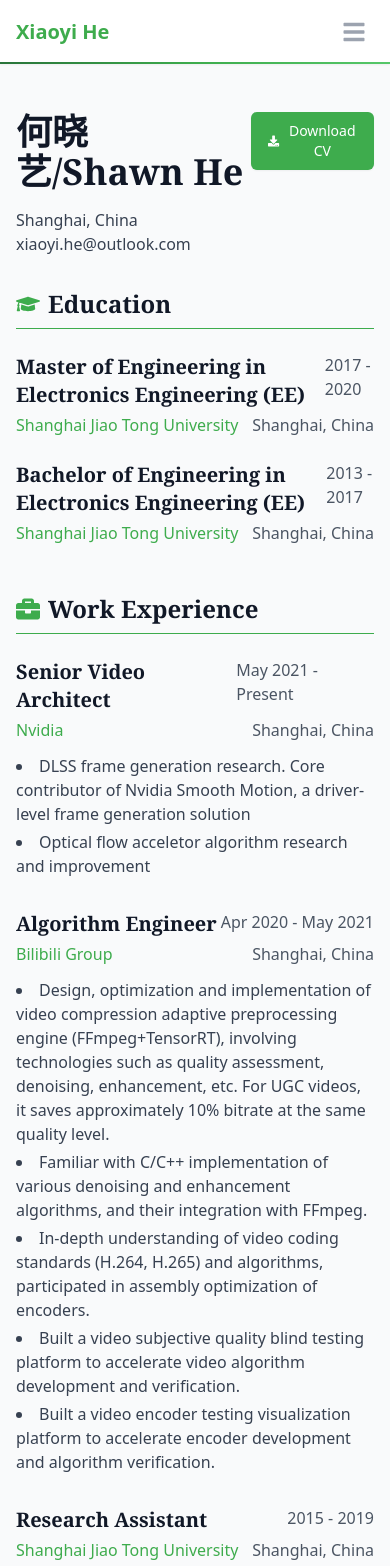
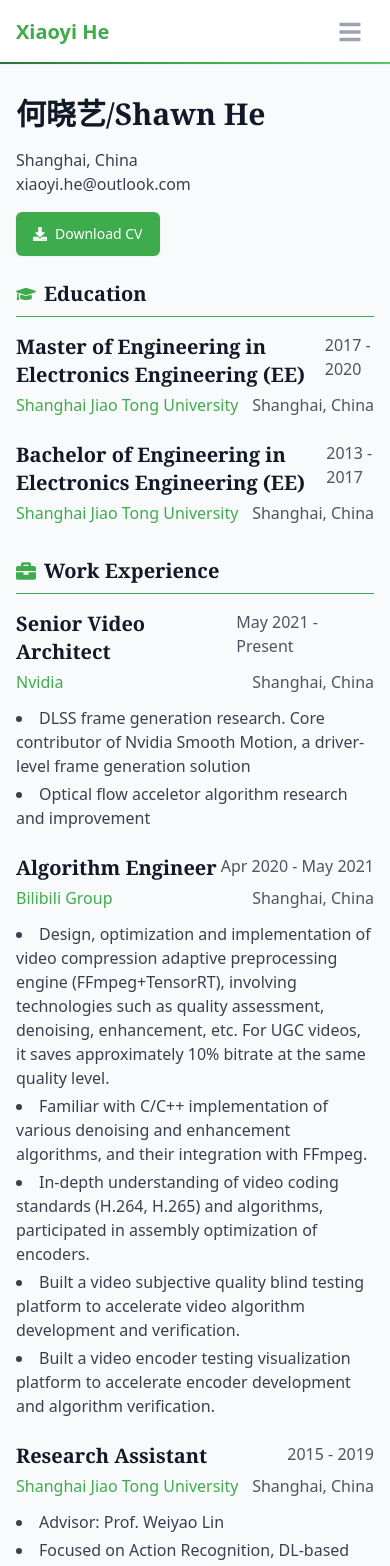
Before and after one commit to hexiaoyi95/hexiaoyi95.github.io, a Next.js app: page /resume in a window 390 px wide. Shown: the top 1566 px of the page. Built offline with nearby package versions, Linux system fonts and the light colour scheme.

Commit message:
Optimize website for mobile devices

```diff
--- a/src/app/resume/page.tsx
+++ b/src/app/resume/page.tsx
@@ -157,12 +157,12 @@ const skills = {
 
 export default function ResumePage() {
   return (
-    <div className="container mx-auto py-12">
+    <div className="container mx-auto py-8 px-4 sm:py-12">
       <div className="max-w-4xl mx-auto">
         {/* Header */}
-        <div className="flex justify-between items-start mb-8">
+        <div className="flex flex-col sm:flex-row justify-between items-start mb-6 sm:mb-8">
           <div>
-            <h1 className="text-4xl font-bold mb-2">何晓艺/Shawn He</h1>
+            <h1 className="text-3xl sm:text-4xl font-bold mb-2">何晓艺/Shawn He</h1>
             <h2 className="text-2xl text-gray-600 dark:text-gray-400 mb-4">
               {/*Software Engineer*/}
             </h2>
@@ -171,14 +171,14 @@ export default function ResumePage() {
               <p>xiaoyi.he@outlook.com</p>
             </div>
           </div>
-          <button className="btn">
+          <button className="btn mt-4 sm:mt-0">
             <FaDownload className="mr-2" /> Download CV
           </button>
         </div>
 
         {/* Education Section */}
-        <section className="mb-12">
-          <h2 className="text-2xl font-bold mb-6 pb-2 border-b border-aurora flex items-center">
+        <section className="mb-8 sm:mb-12">
+          <h2 className="text-xl sm:text-2xl font-bold mb-4 sm:mb-6 pb-2 border-b border-aurora flex items-center">
             <FaGraduationCap className="mr-2 text-aurora" /> Education
           </h2>
           <div className="space-y-6">
@@ -202,11 +202,11 @@ export default function ResumePage() {
         </section>
 
         {/* Experience Section */}
-        <section className="mb-12">
-          <h2 className="text-2xl font-bold mb-6 pb-2 border-b border-aurora flex items-center">
+        <section className="mb-8 sm:mb-12">
+          <h2 className="text-xl sm:text-2xl font-bold mb-4 sm:mb-6 pb-2 border-b border-aurora flex items-center">
             <FaBriefcase className="mr-2 text-aurora" /> Work Experience
           </h2>
-          <div className="space-y-8">
+          <div className="space-y-6 sm:space-y-8">
             {experience.map((exp, index) => (
               <div key={index}>
                 <div className="flex justify-between mb-1">
@@ -230,8 +230,8 @@ export default function ResumePage() {
         </section>
 
         {/* Research Projects Section */}
-        <section className="mb-12">
-          <h2 className="text-2xl font-bold mb-6 pb-2 border-b border-aurora flex items-center">
+        <section className="mb-8 sm:mb-12">
+          <h2 className="text-xl sm:text-2xl font-bold mb-4 sm:mb-6 pb-2 border-b border-aurora flex items-center">
             <FaCode className="mr-2 text-aurora" /> Research Projects
           </h2>
           <div className="space-y-6">
@@ -248,13 +248,13 @@ export default function ResumePage() {
         </section>
 
         {/* Publications Section */}
-        <section className="mb-12">
-          <h2 className="text-2xl font-bold mb-6 pb-2 border-b border-aurora flex items-center">
+        <section className="mb-8 sm:mb-12">
+          <h2 className="text-xl sm:text-2xl font-bold mb-4 sm:mb-6 pb-2 border-b border-aurora flex items-center">
             <FaNewspaper className="mr-2 text-aurora" /> Publications
           </h2>
-          <div className="space-y-4">
+          <div className="space-y-3 sm:space-y-4">
             {publications.map((pub, index) => (
-              <div key={index} className="bg-white dark:bg-night-lighter p-4 rounded-lg shadow-sm">
+              <div key={index} className="bg-white dark:bg-night-lighter p-3 sm:p-4 rounded-lg shadow-sm">
                 <h3 className="text-lg font-semibold mb-1">{pub.title}</h3>
                 <p className="text-aurora dark:text-aurora-light">{pub.authors}</p>
                 <p className="text-gray-600 dark:text-gray-400 text-sm">
@@ -278,11 +278,11 @@ export default function ResumePage() {
         </section>
 
         {/* Skills Section */}
-        <section className="mb-12">
-          <h2 className="text-2xl font-bold mb-6 pb-2 border-b border-aurora flex items-center">
+        <section className="mb-8 sm:mb-12">
+          <h2 className="text-xl sm:text-2xl font-bold mb-4 sm:mb-6 pb-2 border-b border-aurora flex items-center">
             <FaCode className="mr-2 text-aurora" /> Skills & Achievements
           </h2>
-          <div className="grid md:grid-cols-2 gap-6">
+          <div className="grid grid-cols-1 md:grid-cols-2 gap-4 sm:gap-6">
             <div>
               <h3 className="text-xl font-semibold mb-3 flex items-center">
                 <span className="h-4 w-1 bg-aurora mr-2"></span>
--- a/src/components/Layout/Footer.tsx
+++ b/src/components/Layout/Footer.tsx
@@ -12,7 +12,7 @@ const socialLinks = [
 
 export default function Footer() {
   return (
-    <footer className="bg-night-lighter py-8 mt-12 relative overflow-hidden">
+    <footer className="bg-night-lighter py-6 sm:py-8 mt-8 sm:mt-12 relative overflow-hidden">
       {/* Aurora accent at top of footer */}
       <div className="absolute top-0 left-0 right-0 h-1 aurora-gradient"></div>
 
@@ -21,9 +21,9 @@ export default function Footer() {
         <div className="h-full w-full bg-[radial-gradient(circle,_var(--tw-gradient-stops))] from-aurora via-transparent to-transparent"></div>
       </div>
 
-      <div className="container mx-auto">
+      <div className="container mx-auto px-4">
         <div className="flex flex-col md:flex-row justify-between items-center">
-          <div className="mb-4 md:mb-0">
+          <div className="mb-6 md:mb-0 text-center md:text-left">
             <p className="text-sm text-gray-400">
               &copy; {new Date().getFullYear()} Xiaoyi He. All Rights Reserved.
             </p>
@@ -31,17 +31,18 @@ export default function Footer() {
               Generated with ❤️ using <a href="https://cursor.sh" target="_blank" rel="noopener noreferrer" className="text-aurora-light hover:text-aurora-lighter transition-colors">Cursor</a> - The AI-first code editor
             </p>
           </div>
-          <div className="flex space-x-4">
+          <div className="flex space-x-6">
             {socialLinks.map((item) => (
               <Link
                 key={item.name}
                 href={item.href}
-                className="text-gray-400 hover:text-aurora-light transition-colors"
+                className="text-gray-400 hover:text-aurora-light transition-colors p-2 -m-2"
                 target="_blank"
                 rel="noopener noreferrer"
+                aria-label={item.name}
               >
                 <span className="sr-only">{item.name}</span>
-                <item.icon className="h-6 w-6" aria-hidden="true" />
+                <item.icon className="h-6 w-6 sm:h-5 sm:w-5" aria-hidden="true" />
               </Link>
             ))}
           </div>
--- a/src/components/Layout/Header.tsx
+++ b/src/components/Layout/Header.tsx
@@ -19,7 +19,7 @@ export default function Header() {
   const pathname = usePathname();
 
   return (
-    <header className="bg-white dark:bg-night backdrop-blur-sm bg-opacity-90 dark:bg-opacity-90 shadow-sm sticky top-0 z-10">
+    <header className="bg-white dark:bg-night backdrop-blur-sm bg-opacity-90 dark:bg-opacity-90 shadow-sm sticky top-0 z-30">
       {/* Aurora accent line at bottom of header */}
       <div className="absolute bottom-0 left-0 right-0 h-0.5 aurora-gradient"></div>
 
@@ -54,7 +54,8 @@ export default function Header() {
           <div className="flex items-center md:hidden">
             <button
               onClick={() => setIsOpen(!isOpen)}
-              className="p-2 rounded-md text-gray-400 hover:text-aurora hover:bg-gray-100 dark:hover:bg-night-lighter focus:outline-none transition-colors"
+              className="p-3 rounded-md text-gray-400 hover:text-aurora hover:bg-gray-100 dark:hover:bg-night-lighter focus:outline-none transition-colors"
+              aria-label="Toggle menu"
             >
               <span className="sr-only">Open main menu</span>
               {isOpen ? (
@@ -68,8 +69,8 @@ export default function Header() {
       </div>
 
       {/* Mobile menu, show/hide based on menu state */}
-      <div className={`${isOpen ? 'block' : 'hidden'} md:hidden`}>
-        <div className="pt-2 pb-3 space-y-1">
+      <div className={`${isOpen ? 'block' : 'hidden'} md:hidden transition-all duration-300 ease-in-out`}>
+        <div className="pt-2 pb-4 space-y-0">
           {navigation.map((item) => (
             <Link
               key={item.name}
@@ -78,7 +79,7 @@ export default function Header() {
                 pathname === item.href
                   ? 'bg-aurora bg-opacity-10 dark:bg-night-lighter text-aurora dark:text-aurora-light'
                   : 'text-gray-700 dark:text-gray-300 hover:bg-gray-50 dark:hover:bg-night-light hover:text-aurora dark:hover:text-aurora-light'
-              } block px-3 py-2 rounded-md text-base font-medium transition-colors`}
+              } block px-4 py-3 rounded-md text-base font-medium transition-colors`}
               onClick={() => setIsOpen(false)}
             >
               {item.name}
--- a/src/styles/globals.css
+++ b/src/styles/globals.css
@@ -5,14 +5,22 @@
 @layer base {
   html {
     scroll-behavior: smooth;
+    -webkit-tap-highlight-color: rgba(0, 0, 0, 0);
+    touch-action: manipulation;
   }
 
   body {
-    @apply bg-gray-50 text-gray-900 dark:bg-night dark:text-snow;
+    @apply bg-gray-50 text-gray-900 dark:bg-night dark:text-snow overflow-x-hidden;
   }
 
   h1, h2, h3, h4, h5, h6 {
     @apply font-serif;
+  }
+
+  /* Improve input fields on mobile */
+  input, select, textarea, button {
+    @apply text-base;
+    font-size: 16px; /* Prevents zoom on focus in iOS */
   }
 }
 
@@ -22,7 +30,7 @@
   }
 
   .btn {
-    @apply inline-flex items-center justify-center px-4 py-2 border border-transparent text-sm font-medium rounded-md shadow-sm text-white bg-aurora hover:bg-aurora-dark focus:outline-none focus:ring-2 focus:ring-offset-2 focus:ring-aurora;
+    @apply inline-flex items-center justify-center px-4 py-2 border border-transparent text-sm font-medium rounded-md shadow-sm text-white bg-aurora hover:bg-aurora-dark focus:outline-none focus:ring-2 focus:ring-offset-2 focus:ring-aurora min-h-[44px] min-w-[44px];
   }
 
   .btn-secondary {
@@ -45,3 +53,22 @@
     @apply bg-gradient-to-r from-aurora-dark via-aurora to-aurora-light;
   }
 }
+
+/* Mobile optimizations */
+@layer utilities {
+  .touch-target {
+    @apply min-h-[44px] min-w-[44px];
+  }
+
+  .prevent-overflow {
+    overflow-wrap: break-word;
+    word-wrap: break-word;
+    hyphens: auto;
+  }
+
+  /* Optimized scrolling experience */
+  .momentum-scroll {
+    -webkit-overflow-scrolling: touch;
+    scroll-behavior: smooth;
+  }
+}
```
Also changed, not shown: src/app/page.tsx (+14 -14 lines), src/app/projects/page.tsx (+13 -13 lines).
